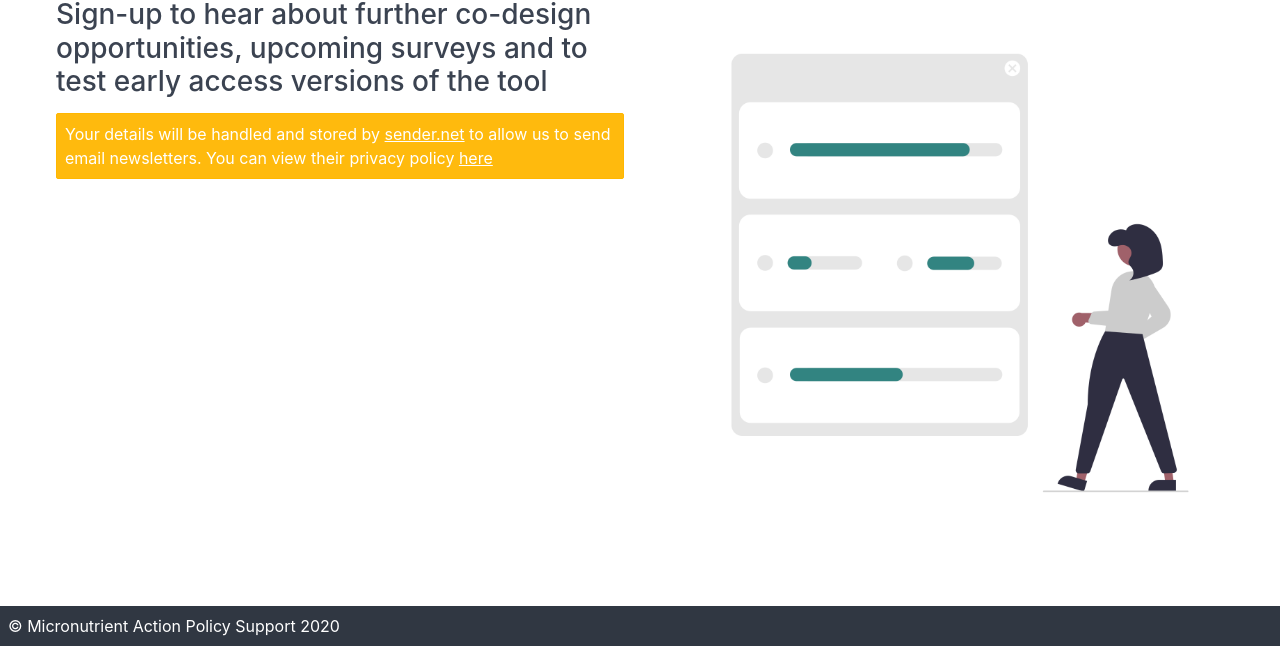
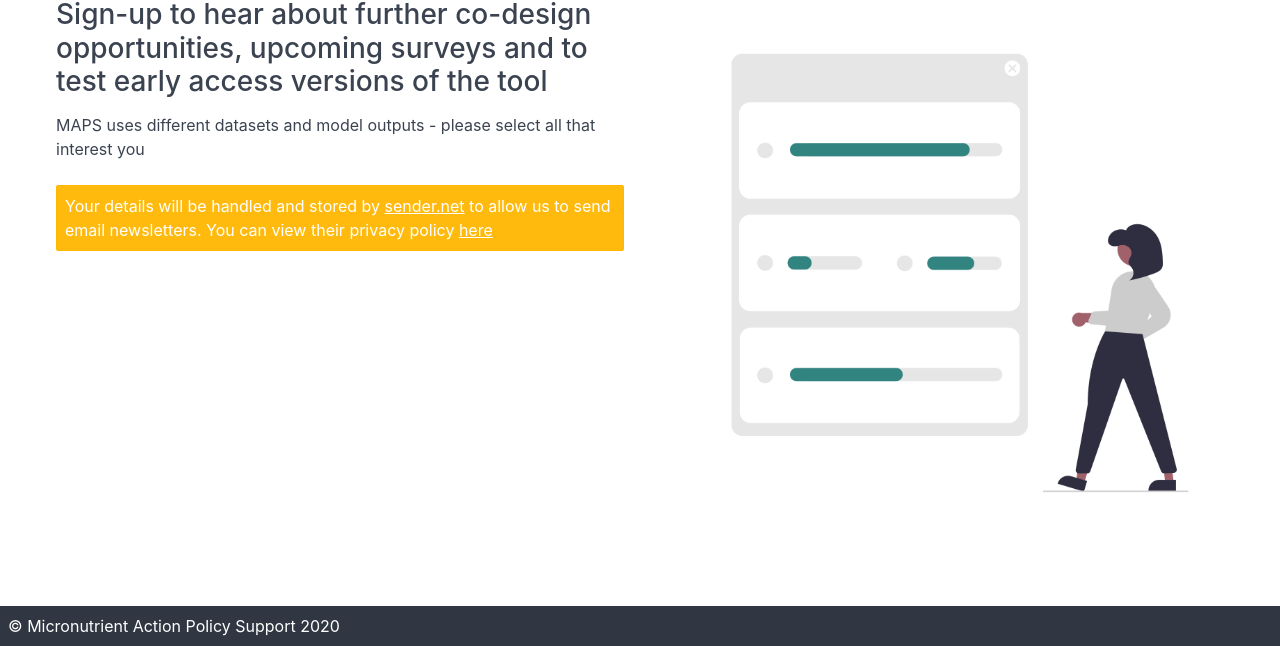
Before and after one commit to micronutrientsupport/micronutrient.support, an Eleventy site: page anh-getinvolved.html in a window 1280 px wide. Shown: the part 154-800 px from the top of the page. Built offline with nearby package versions, Linux system fonts and the light colour scheme; Eleventy itself is replaced by a stand-in of ours; files that its build step writes are made by us from their sources.

Commit message:
fix: update text before form

```diff
--- a/anh-getinvolved.html
+++ b/anh-getinvolved.html
@@ -27,6 +27,7 @@ layout: default
                   </script>
                   <div style="margin-left: 40px;  margin-bottom: -4rem; position: relative;">
                     <h3>Sign-up to hear about further co-design opportunities, upcoming surveys and to test early access versions of the tool</h3>
+                    <p>MAPS uses different datasets and model outputs - please select all that interest you</p>
                     <div class="toast toast-warning" style="position: relative; width: 100%;">
                         Your details will be handled and stored by <a href="https://www.sender.net/">sender.net</a> to
                         allow us to send email newsletters.  You can view their privacy policy <a href="https://www.sender.net/privacy-policy/">here</a>
```
